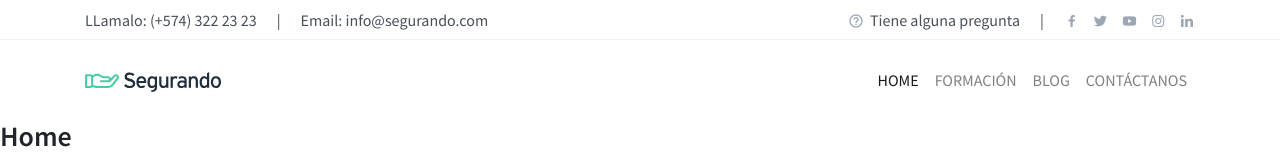
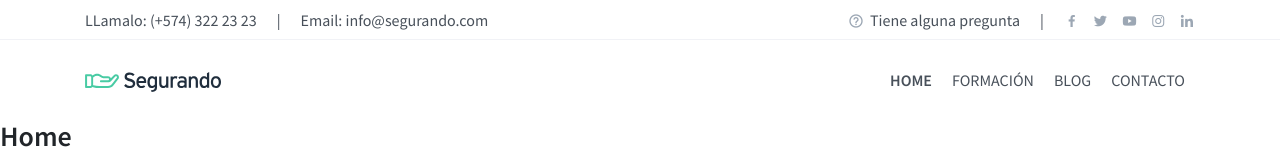
Before and after one commit to VirginiaCreativa/Segurando, a React app: page / in a window 1280 px wide. Shown: the top 160 px of the page. Built offline with nearby package versions, Linux system fonts and the light colour scheme.

Commit message:
Decoracion Header Menu part III

```diff
--- a/src/layouts/header/header.jsx
+++ b/src/layouts/header/header.jsx
@@ -1,10 +1,7 @@
-/* eslint-disable jsx-a11y/anchor-is-valid */
 import React from 'react';
+import { NavLink } from 'react-router-dom';
+import Logo from '../logo/logo';
 import classes from './header.module.scss';
-import '../../../node_modules/jquery/dist/jquery.min.js';
-import '../../../node_modules/bootstrap/dist/js/bootstrap.min.js';
-
-import Logo from '../logo/logo';
 
 const header = () => (
   <>
@@ -24,30 +21,43 @@ const header = () => (
             aria-label="Toggle navigation">
             <span className="navbar-toggler-icon" />
           </button>
-
           <div
             className="collapse navbar-collapse flex-grow-0"
             id="navbarSupportedContent">
             <ul className="navbar-nav text-right">
               <li className="nav-item active">
-                <a className="nav-link" href="/">
-                  Home <span className="sr-only">(current)</span>
-                </a>
+                <NavLink
+                  to="/"
+                  exact
+                  data-menusetting="0"
+                  activeClassName="selected"
+                  className="linkActive">
+                  Home
+                </NavLink>
               </li>
               <li className="nav-item">
-                <a className="nav-link" href="#">
+                <NavLink
+                  to="/formacion"
+                  data-menusetting="0"
+                  activeClassName="selected">
                   Formación
-                </a>
+                </NavLink>
               </li>
               <li className="nav-item">
-                <a className="nav-link" href="#">
+                <NavLink
+                  to="/formacion"
+                  data-menusetting="0"
+                  activeClassName="selected">
                   Blog
-                </a>
+                </NavLink>
               </li>
               <li className="nav-item">
-                <a className="nav-link" href="#">
-                  Contáctanos
-                </a>
+                <NavLink
+                  to="/formacion"
+                  data-menusetting="0"
+                  activeClassName="selected">
+                  Contacto
+                </NavLink>
               </li>
             </ul>
           </div>
--- a/src/layouts/header/header.module.scss
+++ b/src/layouts/header/header.module.scss
@@ -8,19 +8,32 @@ header {
     padding: 0;
   }
   .navbar-toggler {
+    padding: 0;
     border: none;
-    padding: 0;
   }
   .navbar-nav {
+    @media (max-width: 800px) {
+      background-color: #fff;
+      li {
+        text-align: center;
+        padding: 10px 0;
+        border-bottom: 1px solid $write_gray_1 !important;
+        a {
+          padding: 10px 0;
+        }
+        &:last-child {
+          border-bottom: none !important;
+        }
+      }
+    }
     li {
       a {
+        color: $black;
+        margin: 0 10px;
         text-transform: uppercase;
-      }
-    }
-    @media (max-width: 576px) {
-      background-color: $blue;
-      li {
-        text-align: center;
+        &.selected {
+          font-weight: 600;
+        }
       }
     }
   }
--- a/src/layouts/top/top.module.scss
+++ b/src/layouts/top/top.module.scss
@@ -27,6 +27,7 @@
     color: $black;
     margin-bottom: 0;
   }
+
   ul {
     margin: 0 !important;
     li {
--- a/src/styles/_global.scss
+++ b/src/styles/_global.scss
@@ -68,14 +68,3 @@ li span {
 		grid-gap: 10px !important;
 	}
 }
-
-:global {
-	.bx {
-		float: left;
-		vertical-align: middle;
-		cursor: pointer !important;
-		&:hover {
-			color: $green !important;
-		}
-	}
-}
```
Also changed, not shown: public/index.html (+0 -18 lines).
